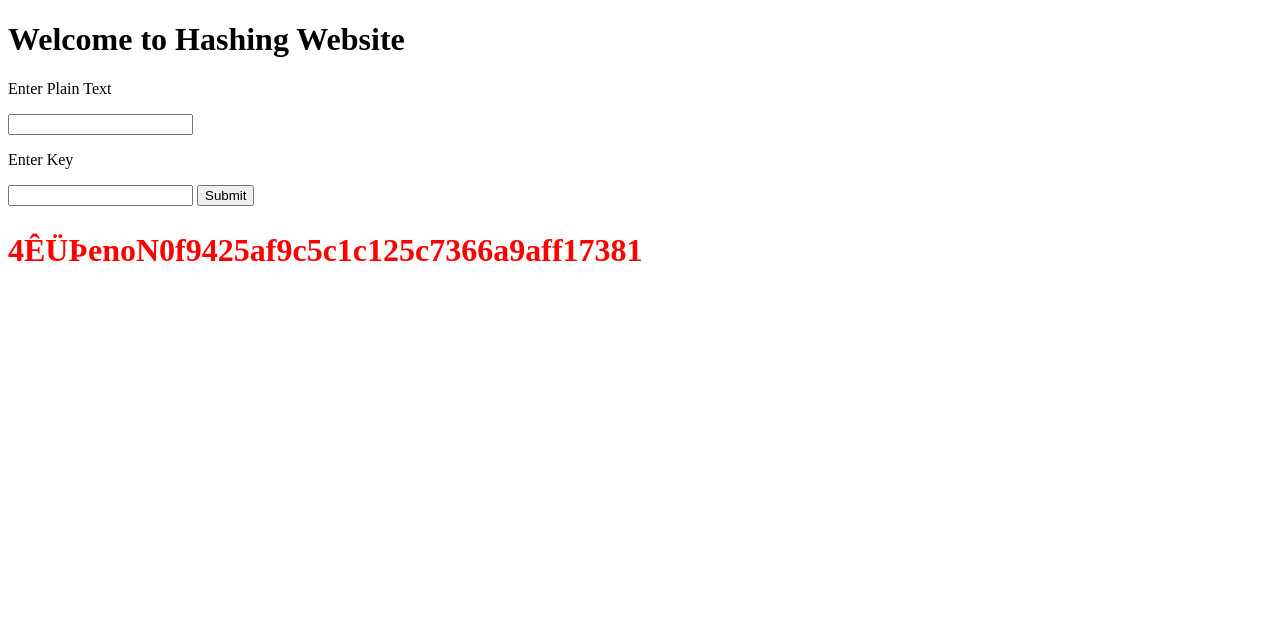
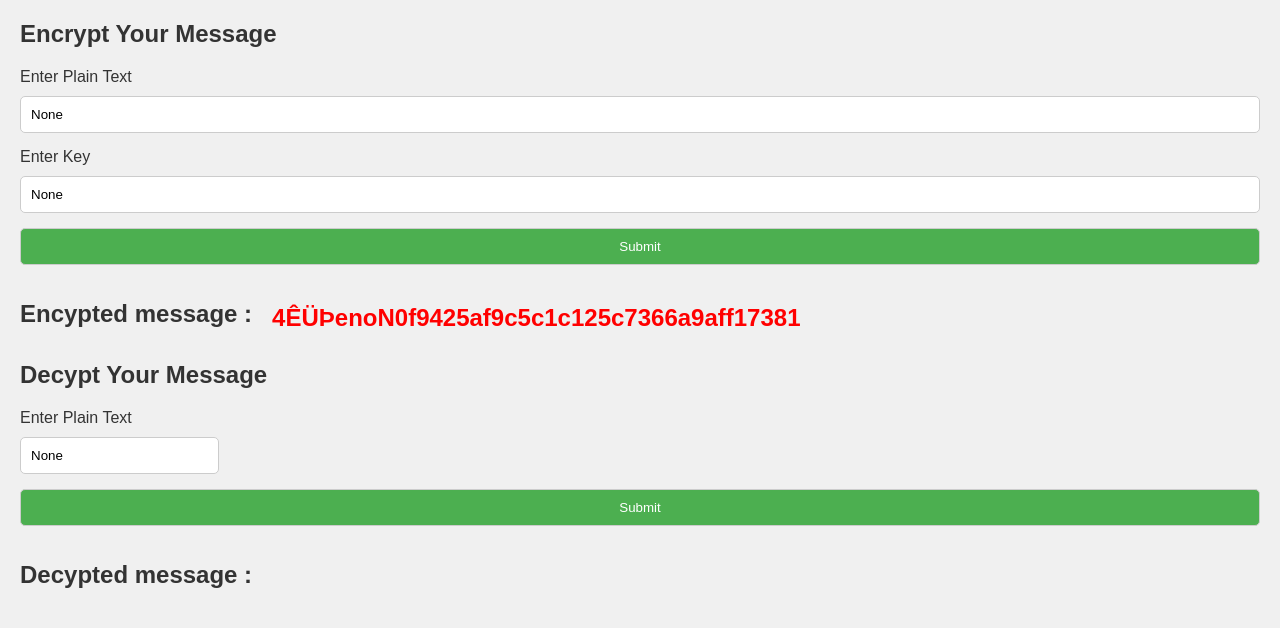
Before and after one commit to piyushcse44/Md5-Hashing, a Django app: page / in a window 1280 px wide. Shown: the top 628 px of the page. Run offline with Django 4.2, Linux system fonts and the light colour scheme.

Commit message:
added css

```diff
--- a/Hashing/settings.py
+++ b/Hashing/settings.py
@@ -120,6 +120,9 @@ USE_TZ = True
 # https://docs.djangoproject.com/en/4.2/howto/static-files/
 
 STATIC_URL = 'static/'
+STATICFILES_DIRS = [
+    os.path.join(BASE_DIR, 'static'),
+]
 
 # Default primary key field type
 # https://docs.djangoproject.com/en/4.2/ref/settings/#default-auto-field
--- a/Hashing/views.py
+++ b/Hashing/views.py
@@ -1,8 +1,26 @@
 from django.shortcuts import render
-from .hashing_fn import vigenere_encrypt
+from .hashing_fn import vigenere_encrypt,vigenere_decrypt
 
 def home(request):
     text = request.POST.get('PlainText')
     key = request.POST.get('key')
     message = vigenere_encrypt(str(text),str(key))
-    return render(request,'home.html',{'message' : message})
+    encypted_message=""
+    encypted_message = request.POST.get('EncyptMessage')
+    try:
+        decypted_message = vigenere_decrypt(str(encypted_message))
+
+    except:
+        decypted_message = ""
+
+
+    data ={
+        'PlainText':text,
+        'key':key,
+        'message' : message,
+        'flag': True,
+        'decypt_message': decypted_message,
+        'EncyptMessage':encypted_message,
+
+    }
+    return render(request,'home.html',data)
--- /dev/null
+++ b/static/css/home.css
@@ -0,0 +1,86 @@
+/* Reset some default styles */
+body, h1, p, form, input {
+    margin: 0;
+    padding: 0;
+}
+
+body {
+    font-family: 'Arial', sans-serif;
+    background-color: #f0f0f0;
+    padding: 20px;
+}
+
+h1 {
+    color: #333;
+    font-size: 24px;
+    margin-bottom: 20px;
+}
+
+form {
+    margin-top: 20px;
+}
+
+/* Style the input fields and labels */
+p {
+    margin-bottom: 10px;
+    color: #333;
+}
+
+input {
+    width: 100%;
+    padding: 10px;
+    margin-bottom: 15px;
+    box-sizing: border-box;
+    border: 1px solid #ccc;
+    border-radius: 5px;
+    background-color: #fff;
+}
+
+/* Style the submit button */
+input[type="submit"] {
+    background-color: #4caf50;
+    color: #fff;
+    cursor: pointer;
+    transition: background-color 0.3s ease;
+}
+
+input[type="submit"]:hover {
+    background-color: #45a049;
+}
+
+/* Style the result section */
+div {
+    margin-top: 20px;
+}
+
+h1 + h1 {
+    margin-left: 20px;
+}
+
+/* Style the encrypted/decrypted message */
+h1 > h1 {
+    color: #4caf50;
+    margin-left: 10px;
+    font-size: 18px;
+}
+
+/* Style links */
+a {
+    color: #007bff;
+    text-decoration: none;
+}
+
+a:hover {
+    text-decoration: underline;
+}
+
+/* Responsive styles */
+@media screen and (max-width: 600px) {
+    input {
+        width: 100%;
+        margin-bottom: 10px;
+    }
+}
+
+/* Additional styles... */
+/* You can continue adding more styles and comments */
--- a/template/home.html
+++ b/template/home.html
@@ -1,22 +1,50 @@
+{% load static    %}
 <!DOCTYPE html>
 <html lang="en">
 <head>
     <meta charset="UTF-8">
     <meta name="viewport" content="width=device-width, initial-scale=1.0">
+    <link href="{% static 'css/home.css' %}" rel="stylesheet">
     <title>Hashing</title>
 </head>
 <body>
-     <h1>Welcome to Hashing Website</h1>
+     <h1>Encrypt Your Message</h1>
      <form action="" method="post">
         {%  csrf_token %}
         <p>Enter Plain Text</p>
-        <input type="text" name="PlainText">
+        <input type="text" name="PlainText" value="{{PlainText}}">
         <p>Enter Key</p>
-        <input type="text" name="key">
+        <input type="text" name="key" value="{{key}}">
         <input type="submit" name ="Encypt">
 
 
      </form>
-     <h1 style="text-align: center; color: red; width: 50px;">{{message}}</h1>
+     <div style="display: flex; flex-direction: row;">
+
+     <h1 >Encypted message :  <h1 style="color: red;">{{message}}</h1></h1>
+
+    </div>
+
+     {% if flag is True %}
+     <h1>Decypt Your Message</h1>
+     <form action="" method="post">
+        {%  csrf_token %}
+        <p>Enter Plain Text</p>
+        <input style="width: fit-content;" type="text" name="c" value="{{EncyptMessage}}">
+
+        <input type="submit" name ="Decypt">
+
+
+     </form>
+     <div style="display: flex; flex-direction: row;">
+
+     <h1 >Decypted message :  <h1 style="color: red;">{{decypt_message}}</h1></h1>
+
+      </div>
+
+     {% endif %}
+
+
+
 </body>
 </html>
```
